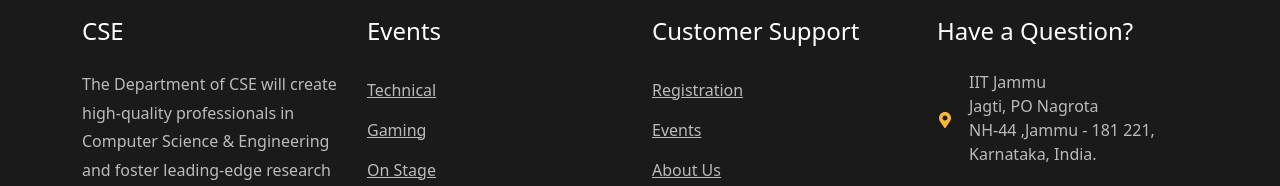
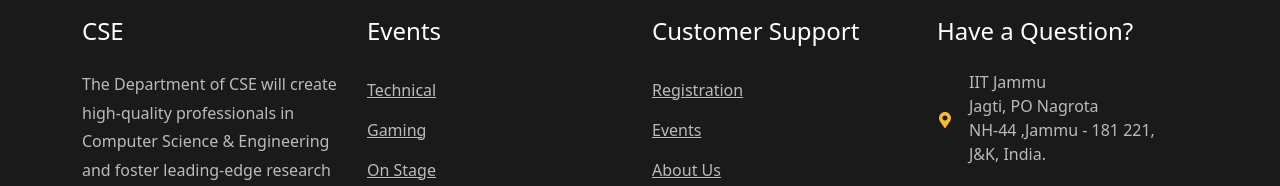
Before and after one commit to Aryan-81/openhouse, a Next.js app in the folder frontend/: page /home in a window 1280 px wide. Shown: the part 143-329 px from the top of the page. Built offline with nearby package versions, Linux system fonts and the light colour scheme.

Commit message:
update Footer component to correct location information

```diff
--- a/frontend/src/components/Footer/index.tsx
+++ b/frontend/src/components/Footer/index.tsx
@@ -111,7 +111,7 @@
                                             <br />
                                             NH-44 ,Jammu - 181 221,
                                             <br />
-                                            Karnataka, India.
+                                            J&K, India.
                                         </span>
                                     </li>
                                     <li>
```
